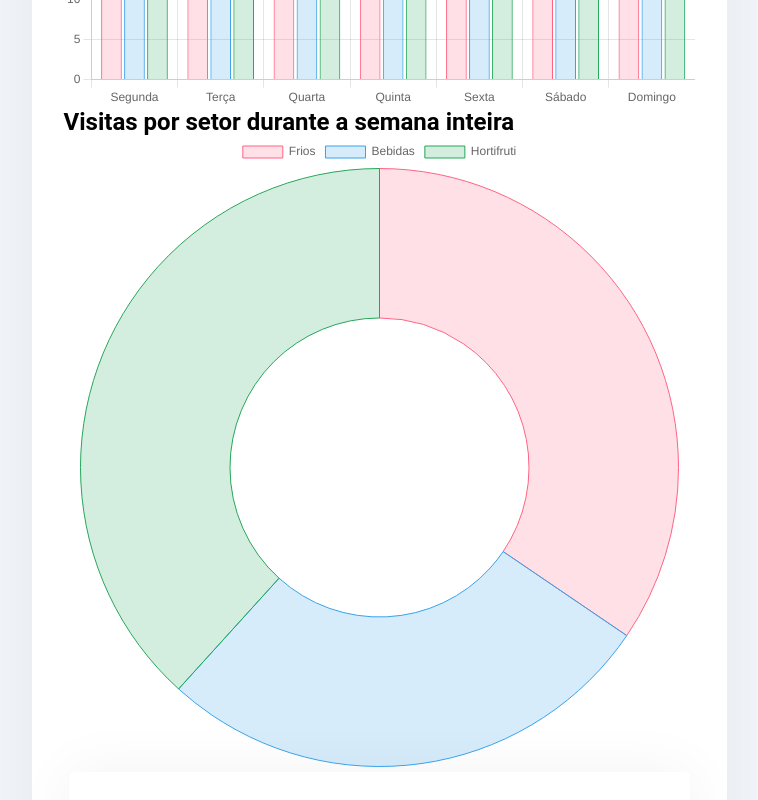
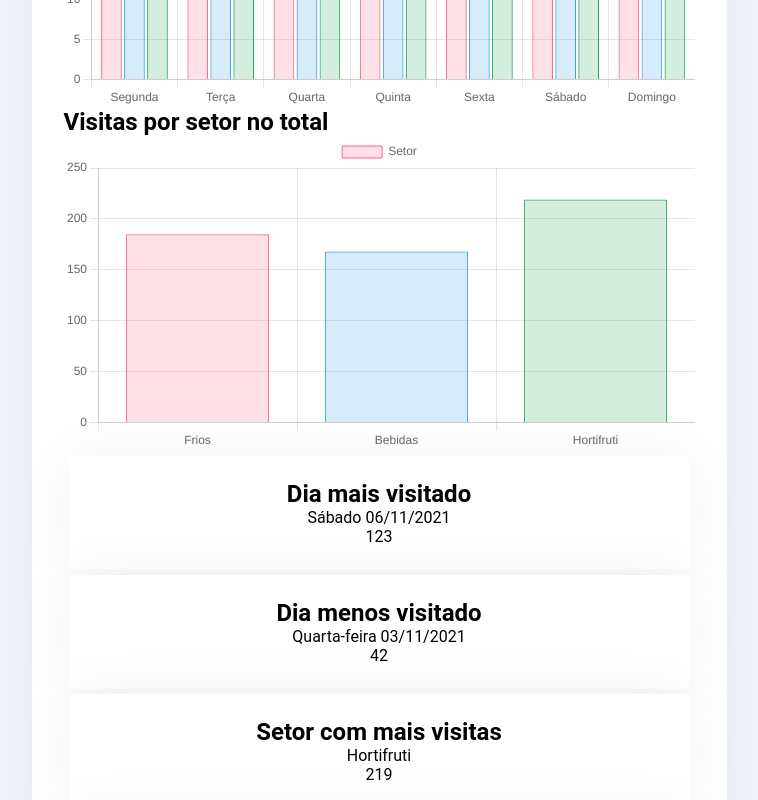
Before and after one commit to Jonatas6199/business-intelligence-react, a Next.js app: page /relatorio in a window 1280 px wide. Shown: the part 1320-2120 px from the top of the page, without its empty margins (261-1019 px from the left). Built offline with nearby package versions, Linux system fonts and the light colour scheme.

Commit message:
alteracoes

```diff
--- a/src/components/Chart.tsx
+++ b/src/components/Chart.tsx
@@ -94,13 +94,13 @@ export function Chart() {
                 </Bar>
             </div>
             <div className={styles.content}>
-                <h2 className={styles.margin}>Visitas por setor no período</h2>
+                <h2 className={styles.margin}>Visitas por setor no total</h2>
                 <Bar className={styles.margin}
                         data={{
                             labels: ['Frios', 'Bebidas', 'Hortifruti'],
                             datasets: [{
                                 label: 'Setor',
-                                data: [128, 101, 142],
+                                data: [185, 168, 219],
                                 backgroundColor: [
                                     'rgba(255, 99, 132, 0.2)',
                                     'rgba(54, 162, 235, 0.2)',
--- a/src/components/InfoBox.tsx
+++ b/src/components/InfoBox.tsx
@@ -27,10 +27,10 @@ export function InfoBox() {
                 <div className={styles.content}>
                     <h2>Setor com mais visitas</h2>
                     <p>
-                        Hortaliças
+                        Hortifruti
                     </p>
                     <p>
-                        720
+                        219
                     </p>
                 </div>
                 <div className={styles.content}>
@@ -39,7 +39,7 @@ export function InfoBox() {
                         Bebidas
                     </p>
                     <p>
-                        200
+                        168
                     </p>
                 </div>
             </div>
--- a/src/components/Report.tsx
+++ b/src/components/Report.tsx
@@ -19,36 +19,7 @@ export function Report(props: ReportProps) {
         const todayFormat = dateToday.toLocaleDateString();
         return todayFormat;
     }
-    const genderOptions = {
-        maintainAspectRatio: true,
-        responsive: true,
-        cutoutPercentage: 80,
-        showTooltips: true,
-        onAnimationComplete: function () {
-            this.showTooltip(this.datasets[0].points, true);
-        },
-        tooltipEvents: []
-    }
 
-    const data = {
-        labels: ['Frios', 'Bebidas', 'Hortifruti'],
-        datasets: [{
-            label: 'Setor',
-            data: [128, 101, 142],
-            backgroundColor: [
-                'rgba(255, 99, 132, 0.2)',
-                'rgba(54, 162, 235, 0.2)',
-                'rgba(38, 166, 91, 0.2)'
-            ],
-            borderColor: [
-                'rgba(255, 99, 132, 1)',
-                'rgba(54, 162, 235, 1)',
-                'rgba(38, 166, 91, 1)'
-            ],
-            borderWidth: 1
-        }],
-
-    }
     return (
 
         <div className={styles.container}>
@@ -149,15 +120,31 @@ export function Report(props: ReportProps) {
                     {
                         // nesse caso aqui, só preciso somar tudo dos outros dias
                     }
-                    <h2>Visitas por setor durante a semana inteira</h2>
-                    <Doughnut
-                        options={genderOptions}
-                        data={data}
-                        height={400}
-                        width={600}
+                    <h2>Visitas por setor no total</h2>
+                    <Bar className={styles.margin}
+                        data={{
+                            labels: ['Frios', 'Bebidas', 'Hortifruti'],
+                            datasets: [{
+                                label: 'Setor',
+                                data: [185, 168, 219],
+                                backgroundColor: [
+                                    'rgba(255, 99, 132, 0.2)',
+                                    'rgba(54, 162, 235, 0.2)',
+                                    'rgba(38, 166, 91, 0.2)'
+                                ],
+                                borderColor: [
+                                    'rgba(255, 99, 132, 1)',
+                                    'rgba(54, 162, 235, 1)',
+                                    'rgba(38, 166, 91, 1)'
+                                ],
+                                borderWidth: 1
+                            }],
+
+                        }}
+
                     >
 
-                    </Doughnut>
+                    </Bar>
                     <div className={styles.content}>
                         <h2>Dia mais visitado</h2>
                         <p>
@@ -179,10 +166,10 @@ export function Report(props: ReportProps) {
                     <div className={styles.content}>
                         <h2>Setor com mais visitas</h2>
                         <p>
-                            Hortaliças
+                            Hortifruti
                         </p>
                         <p>
-                            720
+                            219
                         </p>
                     </div>
                     <div className={styles.content}>
@@ -191,7 +178,7 @@ export function Report(props: ReportProps) {
                             Bebidas
                         </p>
                         <p>
-                            200
+                            168
                         </p>
                     </div>
                 </div>
--- /dev/null
+++ b/src/styles/components/ReportGenerator.module.css
@@ -0,0 +1,20 @@
+.content{
+    background: var(--white);
+    border-radius: 5px;
+    box-shadow: 0 0 60px rgba(0, 0, 0, 0.05);
+    padding: 1.5rem 2rem;
+    display: flex;
+    flex-direction: column;
+    align-items: center;
+    justify-content: center;
+    color: black;
+    text-align: center;
+    margin: 5px;
+}
+
+.container{
+    display: flex;
+    flex-direction: row;
+    justify-content: space-between;
+    height: 200px;
+}
```
Also changed, not shown: src/components/ReportGenerator.tsx (added, +11 -0 lines), src/contexts/DataContext.tsx (+37 -34 lines).
